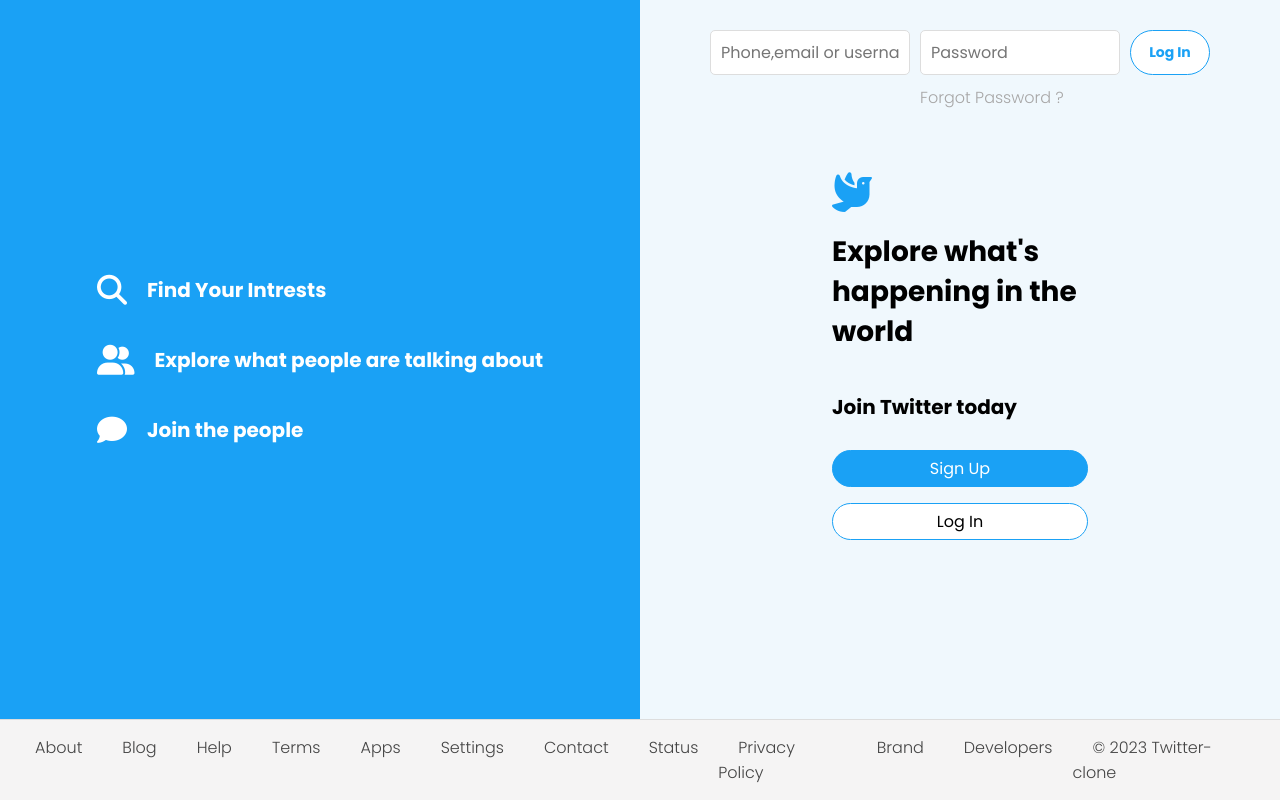
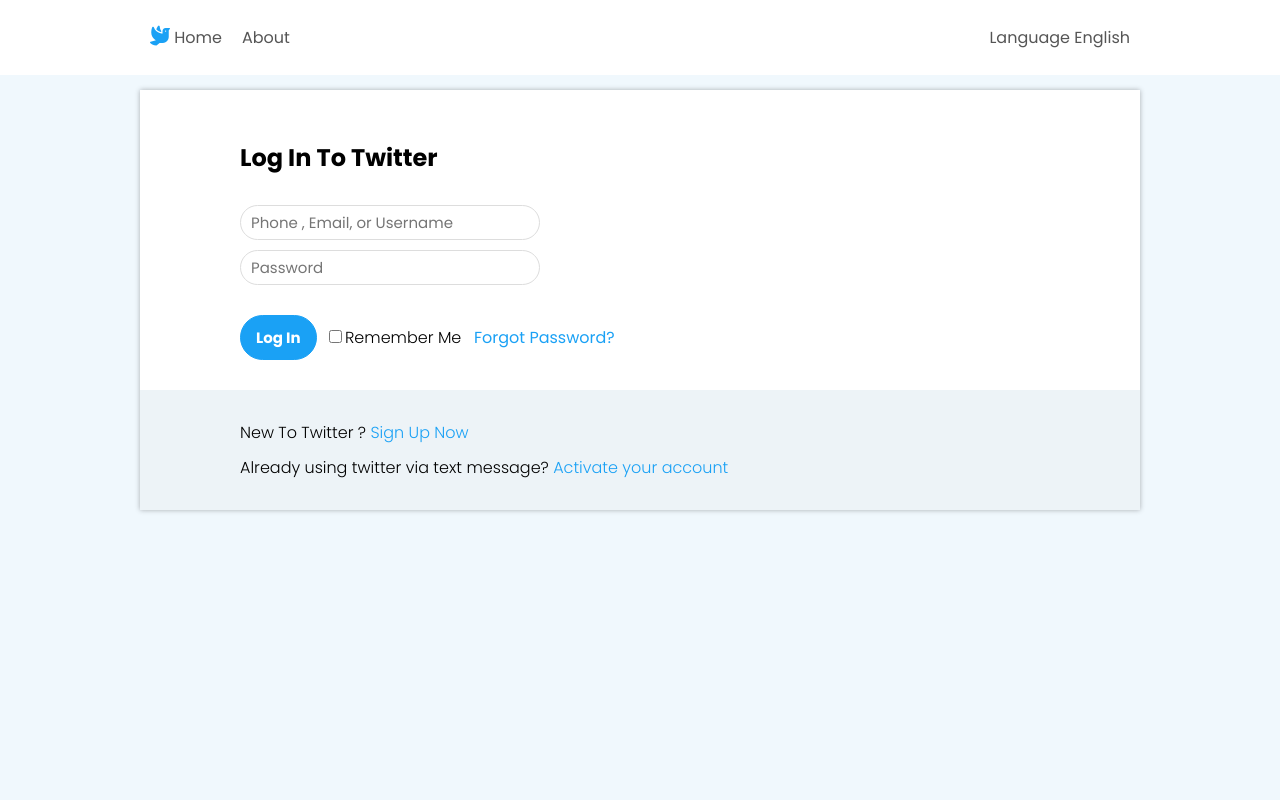
Before and after one commit to AbhirupDey12/finaltwitter, a plain HTML site: page index.html in a window 1280 px wide. Drawn offline with Linux system fonts and the light colour scheme.

Commit message:
Login Page

```diff
--- a/index.html
+++ b/index.html
@@ -86,6 +86,50 @@
 
      </section>
 
+     <!-- End of main Page  -->
+
+     <!-- Login Page  -->
+
+     <section class="login-page">
+          <nav class="login-page-nav">
+               <ul>
+                    <li class="brand"><a href="#"><i class="fas fa-dove"></i>  Home</a> </li>
+                    <li> <a href="#">About</a> </li>
+                    <li> <a href="#">Language English</a> </li>
+               </ul>
+          </nav>
+
+          <div class="login">
+               <div class="login-content">
+                    <h2>Log In To Twitter</h2>
+                    <form class="login-form">
+                         <input type="text" placeholder="Phone , Email, or Username">
+                         <input type="password" placeholder="Password">
+
+                         <div>
+                              <button type="button" class="login-form-btn">
+                                   Log In
+                              </button>
+                              <input type="checkbox" class="login-form-checkbox" id="check">
+                              <label for="check">Remember Me</label>
+                              <a href="#">Forgot Password?</a>
+                         </div>
+
+                    </form>
+               </div>
+
+               <footer class="login-footer">
+                    <p>New To Twitter ? <a href="#">Sign Up Now</a> </p>
+                    <p>Already using twitter  via text message? <a href="#">Activate your account </a> </p>
+               </footer>
+
+          </div>
+     </section>
+
+
+
+     <!-- End of Login Page -->
+
 
      <script src="script.js"></script>
 </body>
--- a/style.css
+++ b/style.css
@@ -2,7 +2,7 @@
      margin: 0;
      padding: 0;
      box-sizing: border-box;
-     font-family: "Poppins" , sans-serif;
+     font-family: "Poppins", sans-serif;
      outline: none;
 }
 
@@ -19,9 +19,9 @@ body {
 .main-page {
      width: 100%;
      height: 100vh;
-     display: grid;
-     grid-template-columns: repeat(2  , 1fr);
-     grid-template-rows : 1fr min-content ;
+     display: none;
+     grid-template-columns: repeat(2, 1fr);
+     grid-template-rows: 1fr min-content;
 }
 
 /* left part */
@@ -43,12 +43,12 @@ body {
 }
 
 .left-content i {
-     font-size : 3rem;
+     font-size: 3rem;
      margin-right: 2rem;
 }
 
 .left-content-heading {
-     font-size : 2rem;
+     font-size: 2rem;
 }
 
 /* right part */
@@ -70,7 +70,7 @@ body {
 }
 
 .right-content-form input {
-     width : 20rem ;
+     width: 20rem;
      height: 4.5rem;
      margin-right: 1rem;
      font-size: 1.6rem;
@@ -111,7 +111,7 @@ body {
 }
 
 .middle-content {
-     position : absolute;
+     position: absolute;
      top: 50%;
      left: 50%;
      transform: translate(-50%, -50%);
@@ -133,7 +133,7 @@ body {
 }
 
 .middle-content h4 {
-     font-size : 2rem;
+     font-size: 2rem;
      margin-bottom: 2rem;
 }
 
@@ -168,7 +168,7 @@ body {
 
 .main-page-footer {
      grid-column: 1 / -1;
-     grid-row: 2 / -1 ;
+     grid-row: 2 / -1;
      background-color: #f5f4f4;
      padding: 1.5rem;
      border-top: 0.1rem solid #ddd;
@@ -187,3 +187,163 @@ body {
      color: #444;
      font-weight: 300;
 }
+
+/* LogIn Page */
+
+.login-page {
+     width: 100%;
+     height: 100vh;
+     display: grid;
+     grid-template-columns: minmax(5rem, 1fr) 2fr minmax(5rem, 1fr);
+     grid-template-rows: repeat(2, min-content) 1fr;
+     grid-row-gap: 1.5rem;
+     box-shadow: 0 0 0.5rem rgba(0, 0, 0, 0.3);
+}
+
+.login-page-nav {
+     grid-column: 1 / -1;
+     grid-row: 1 / 2;
+     background-color: #fff;
+     padding: 2.5rem 0;
+}
+
+.login-page-nav ul {
+     width: 100rem;
+     margin: auto;
+     display: flex;
+     align-items: flex-end;
+     list-style: none;
+}
+
+.login-page-nav li {
+     margin: 0 1rem;
+     position: relative;
+}
+
+.login-page-nav li:last-child {
+     margin-left: auto;
+}
+
+.login-page-nav li::after {
+     content: "";
+     width: 100%;
+     height: 0.4rem;
+     background-color: #1aa1f5;
+     position: absolute;
+     bottom: -2.5rem;
+     left: 0;
+     opacity: 0;
+     transition: opacity 0.3s;
+}
+
+.login-page-nav li:hover::after {
+     opacity: 1;
+}
+
+.login-page-nav a {
+     font-size: 1.6rem;
+     text-decoration: none;
+     color: #555;
+     transition: color 0.3s;
+}
+
+.login-page-nav li:hover a {
+     color: #1aa1f5;
+}
+
+.login-page-nav i {
+     color: #1aa1f5;
+     font-size: 2rem;
+}
+
+.login {
+     grid-column: 2 / 3;
+     grid-row: 2 / 3;
+     background-color: #fff;
+     width: 100rem;
+     display: grid;
+     grid-template-columns: 10rem 8fr;
+     grid-template-rows: 2fr 1fr;
+     box-shadow: 0 0 0.5rem rgba(0, 0, 0, 0.3);
+}
+
+.login-content {
+     grid-column: 2 / -1;
+     grid-row: 1 / 2;
+     padding: 5rem 0 1rem 0;
+}
+
+.login-content h2 {
+     font-size: 2.4rem;
+     margin-bottom: 3rem;
+}
+
+.login-form {
+     display: flex;
+     flex-direction: column;
+}
+
+.login-form input:not(.login-form-checkbox) {
+     width: 30rem;
+     height: 3.5rem;
+     margin-bottom: 1rem;
+     border: 0.1rem solid #ddd;
+     border-radius: 3.5rem;
+     padding-left: 1rem;
+     font-size: 1.5rem;
+     transition: background-color 0.3s;
+}
+
+.login-form input:focus {
+     background-color: #d9ebf7;
+}
+
+.login-form div {
+     margin-top: 2rem;
+}
+
+.login-form button {
+     padding: 1rem 1.5rem;
+     background-color: #1aa1f5;
+     color: #fff;
+     border-radius: 4rem;
+     border: 0.1rem solid #1aa1f5;
+     font-size: 1.5rem;
+     font-weight: bold;
+     margin-right: 1rem;
+     cursor: pointer;
+}
+
+.login-form label {
+     font-size: 1.6rem;
+     font-weight: 300;
+     margin-right: 1rem;
+}
+
+.login-form a {
+     text-decoration: none;
+     font-size: 1.6rem;
+     color: #1aa1f5;
+}
+
+.login-footer {
+     grid-column: 1 / -1;
+     grid-row: 2 / -1;
+     background-color: #edf3f7;
+     padding-left: 100px;
+     display: flex;
+     flex-direction: column;
+     justify-content: center;
+     margin-top: 2rem;
+}
+
+.login-footer p {
+     font-size: 1.6rem;
+     font-weight: 300;
+     margin: 0.5rem 0;
+}
+
+.login-footer a {
+     text-decoration: none;
+     color: #1aa1f5;
+}
```
